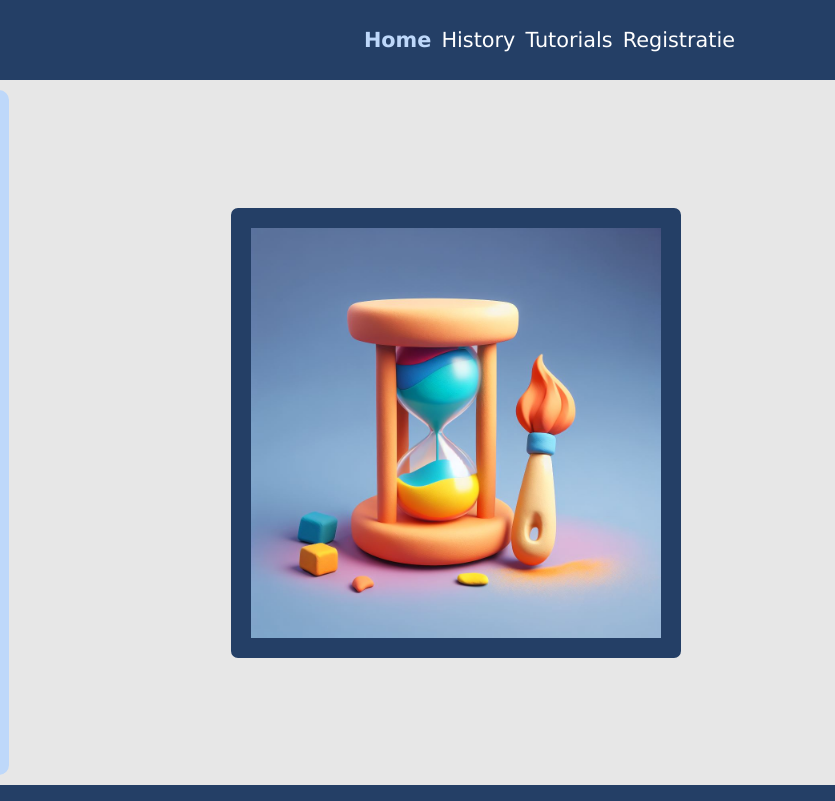
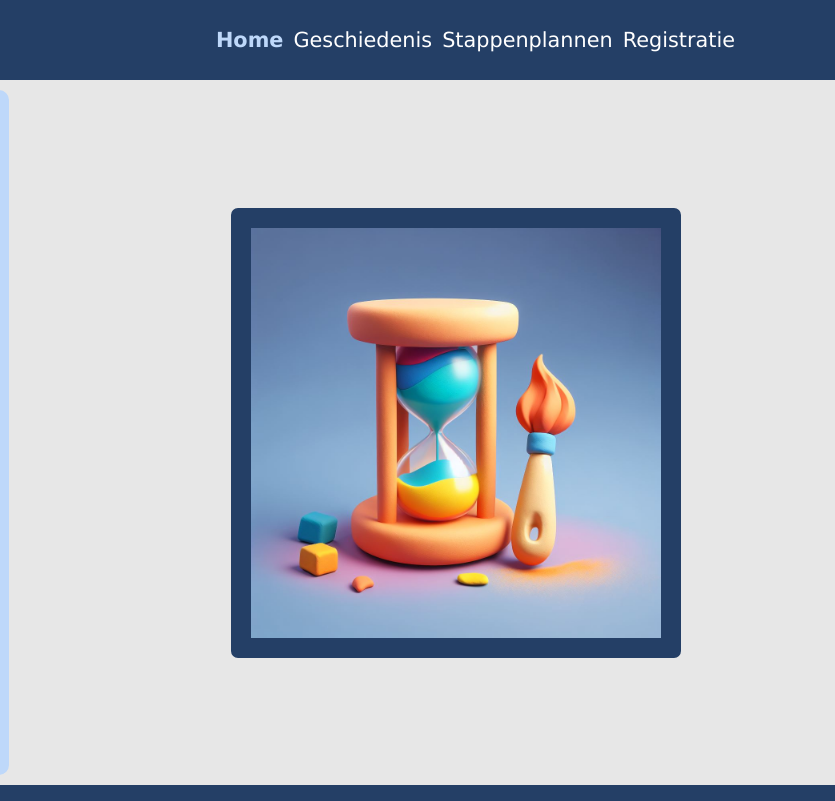
Before and after one commit to viktor-sabat/TeamSkills-AI-Tutorials, a plain HTML site: page index.html in a window 1280 px wide. Shown: the top 801 px of the page, 445-1280 px from the left. Drawn offline with nearby package versions, Linux system fonts and the light colour scheme.

Commit message:
Now with Dutch header names on all pages

```diff
--- a/index.html
+++ b/index.html
@@ -17,8 +17,8 @@
         <nav class="main-header__menu">
             <ul class="main-header__list">
                 <li class="main-header__list-item"><a class="main-header__link main-header__link--highlight" href="index.html">Home</a></li>
-                <li class="main-header__list-item"><a class="main-header__link" href="history.html">History</a></li>
-                <li class="main-header__list-item"><a class="main-header__link" href="tutorials.html">Tutorials</a></li>
+                <li class="main-header__list-item"><a class="main-header__link" href="history.html">Geschiedenis</a></li>
+                <li class="main-header__list-item"><a class="main-header__link" href="tutorials.html">Stappenplannen</a></li>
                 <li class="main-header__list-item"><a class="main-header__link" href="register.html">Registratie</a></li>
             </ul>
         </nav>
```
Also changed, not shown: gemini.html (+2 -2 lines), history.html (+2 -2 lines), register.html (+2 -2 lines), tutorials.html (+2 -2 lines).
